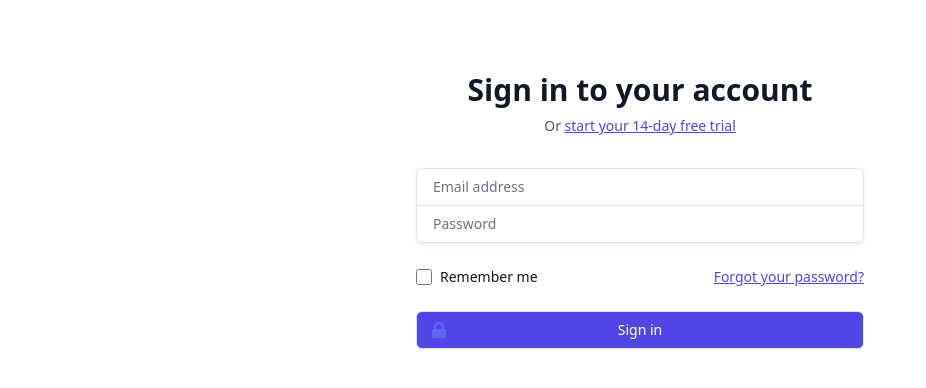
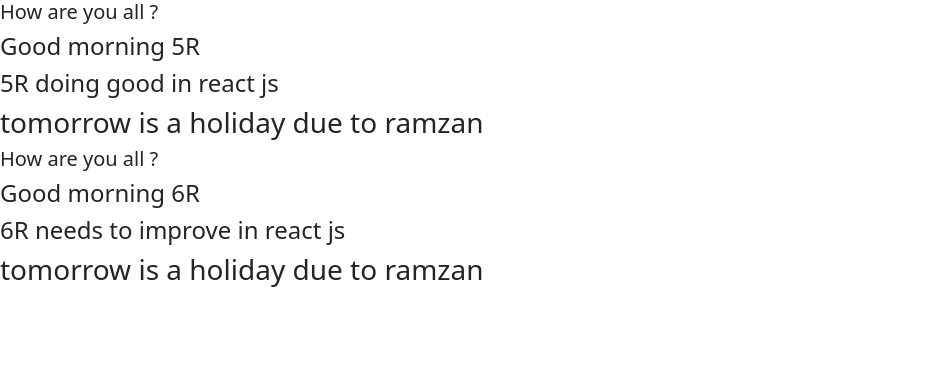
Before and after one commit to saiDev1999/5R_React_Class, a React (Create React App) app: page / in a window 1280 px wide. Shown: the top 388 px of the page, without its empty margins (0-926 px from the left). Built offline with nearby package versions, Linux system fonts and the light colour scheme.

Commit message:
git and revise

```diff
--- a/src/App.js
+++ b/src/App.js
@@ -6,7 +6,7 @@ import "./index.css";
 import ButtonComponentClass from "./components/class-components/button.js";
 
 import ProductListing from "./components/class-components/productListing/productListing.js";
-import Greeting from "./components/greeting/greeting.js";
+
 import MountingPhase from "./components/class-components/mounting/mounting.js";
 import Unmounting from "./components/class-components/unmounting/unMounting.js";
 import ParentComponent from "./components/class-components/purecomponents/parent.js";
@@ -15,6 +15,7 @@ import UseStateExample from "./components/funtionalHooks/useState/useStateEx.js"
 import TodoComponent from "./components/funtionalHooks/useState/todo.js";
 import Form from "./components/forms/uncontrolled/form.js";
 import ControlledForm from "./components/forms/controlled/controlled.js";
+import { Greeting } from "./components/heading/headings.js";
 
 const App = () => {
   const isLogin = true;
@@ -34,6 +35,7 @@ const App = () => {
 
   const names = ["kiran", "sathvik", "mounika", "sashi", "ramya"];
   const greeting = ["Woke up at 7am", "breakfast at 9am", "class at 10am"];
+  console.log("greeting: ", greeting);
 
   return (
     <div>
@@ -44,7 +46,15 @@ const App = () => {
 
       {/* <h1 className="text-3xl font-bold underline">Hello world!</h1> */}
       {/* <Form /> */}
-      <ControlledForm />
+      <Greeting>
+        <h4>Good morning 5R </h4>
+        <h4> 5R doing good in react js </h4>
+      </Greeting>
+
+      <Greeting>
+        <h4>Good morning 6R </h4>
+        <h4> 6R needs to improve in react js </h4>
+      </Greeting>
     </div>
   );
 };
--- a/src/components/forms/controlled/controlled.js
+++ b/src/components/forms/controlled/controlled.js
@@ -9,6 +9,11 @@ export default function ControlledForm() {
   const [passwordError, setPasswordError] = useState(false);
   const [isLogin, setIsLogin] = useState(false);
   const [userDetails, setUserdetails] = useState({});
+
+  const [formItems, setFormItems] = useState({
+    username: "",
+    password: "",
+  });
 
   const [serverError, setServerError] = useState(false);
 
@@ -83,6 +88,13 @@ export default function ControlledForm() {
       setPasswordError(true);
     }
   };
+
+  const formHandler = (event) => {
+    const { value, name } = event.target;
+    console.log(value, name);
+    setFormItems({ ...formItems, [name]: value });
+  };
+
   return (
     <>
       {isLogin ? (
@@ -118,11 +130,11 @@ export default function ControlledForm() {
                   </label>
                   <input
                     id="email-address"
-                    name="email"
+                    name="username"
                     type="text"
                     autoComplete="email"
-                    value={userName}
-                    onChange={usernameHandler}
+                    value={formItems.username}
+                    onChange={formHandler}
                     required
                     className="appearance-none rounded-none relative block
                 w-full px-3 py-2 border border-gray-300
@@ -145,8 +157,8 @@ export default function ControlledForm() {
                     type="password"
                     autoComplete="current-password"
                     required
-                    value={password}
-                    onChange={passwordHandler}
+                    value={formItems.password}
+                    onChange={formHandler}
                     className="appearance-none rounded-none relative block
                 w-full px-3 py-2 border border-gray-300
                 placeholder-gray-500 text-gray-900 rounded-b-md
--- a/src/components/heading/headings.js
+++ b/src/components/heading/headings.js
@@ -26,3 +26,15 @@ export const Heading6 = (prop) => {
   const { children } = prop;
   return <>{children}</>;
 };
+
+export const Greeting = (prop) => {
+  const { children } = prop;
+
+  return (
+    <>
+      <h5>How are you all ?</h5>
+      {children}
+      <h3>tomorrow is a holiday due to ramzan</h3>
+    </>
+  );
+};
--- a/src/components/image/imageComponent.js
+++ b/src/components/image/imageComponent.js
@@ -1,4 +1,3 @@
 export const ImageComponent = (prop) => {
-  const { src, width, height, alt } = prop;
   return <img {...prop} />;
 };
```
Also changed, not shown: 1 other file (tests, documents, lock files or other folders).
